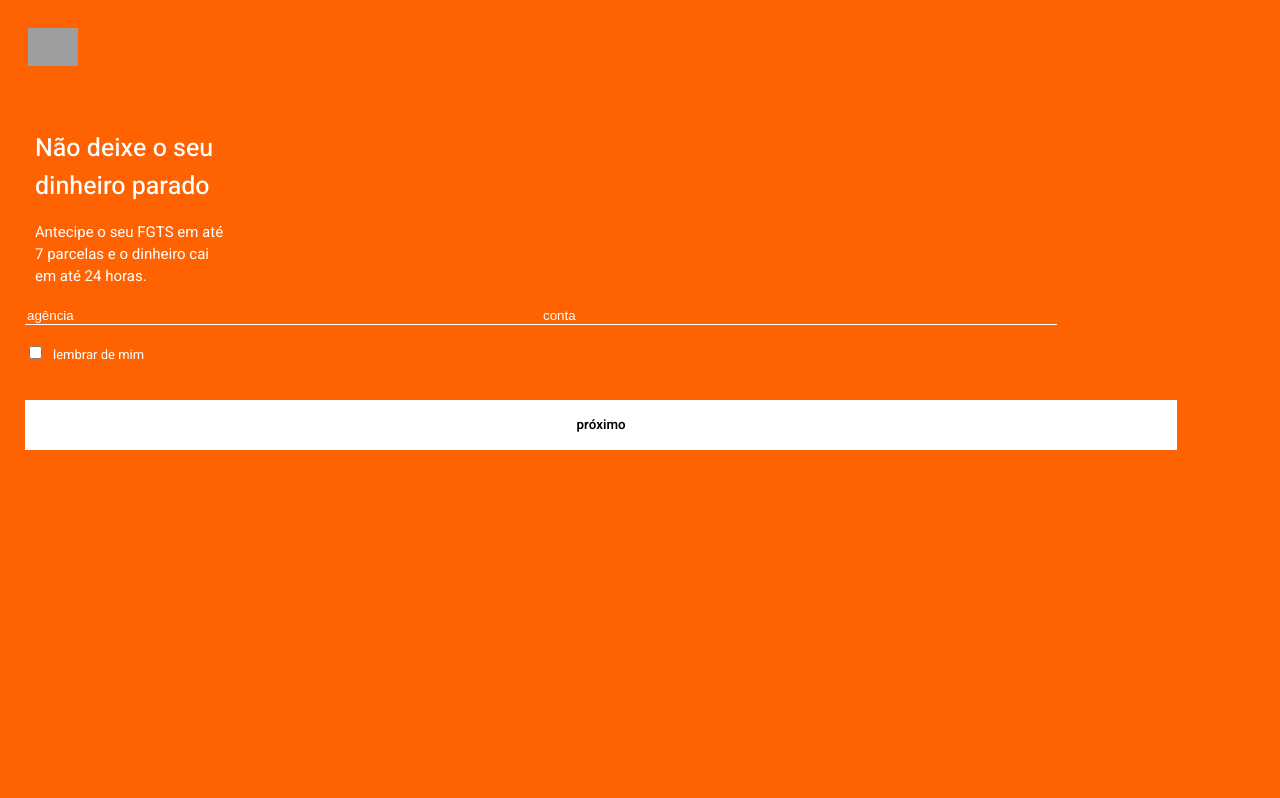
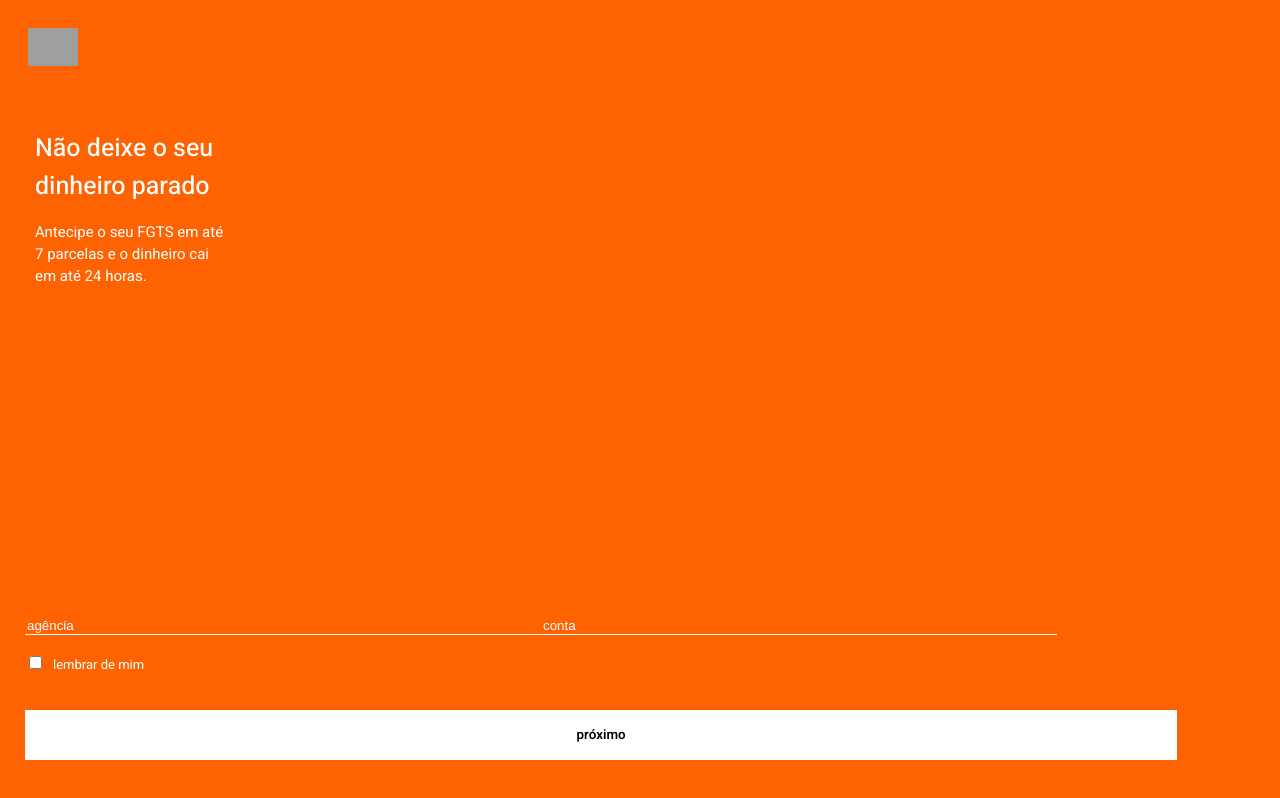
Before and after one commit to robsonluis2222/clienterafael, a React (Vite) app: page /contapf in a window 1280 px wide. Built offline with nearby package versions, Linux system fonts and the light colour scheme; grey boxes are pictures that could not be loaded.

Commit message:
first commit

```diff
--- a/src/routes/FisicaMobile/FisicaMobile.css
+++ b/src/routes/FisicaMobile/FisicaMobile.css
@@ -35,7 +35,7 @@
 .form1{
     position: absolute;
     bottom: 0;
-    margin-bottom: 350px;
+    margin-bottom: 40px;
     margin-left: 25px;
 }
 .form1 label{
```
